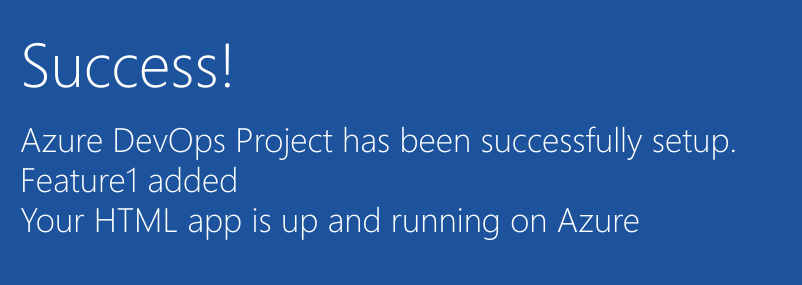
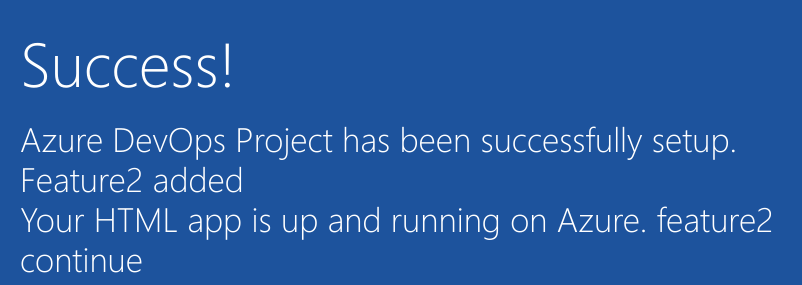
Before and after one commit to kbala050596/New-Project, a plain HTML site: page index.html in a window 1280 px wide. Shown: the part 352-637 px from the top of the page, 205-1007 px from the left. Drawn offline with Linux system fonts and the light colour scheme.

Commit message:
Feature 2 added

```diff
--- a/index.html
+++ b/index.html
@@ -19,8 +19,8 @@
         </div>
             <div class="content-body">
                 <div class="success-text">Success!</div>
-                <div class="description line-1"> Azure DevOps Project has been successfully setup. Feature1 added</div>
-                <div class="description line-2"> Your HTML app is up and running on Azure</div>
+                <div class="description line-1"> Azure DevOps Project has been successfully setup. Feature2 added</div>
+                <div class="description line-2"> Your HTML app is up and running on Azure. feature2 continue</div>
                 <div class="next-steps-container">
                     <div class="next-steps-header">Next up</div>
                     <div class="next-steps-body">
```
